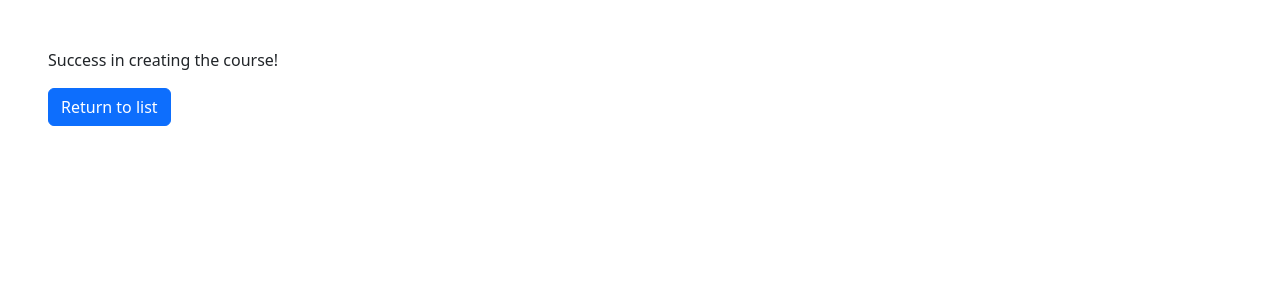
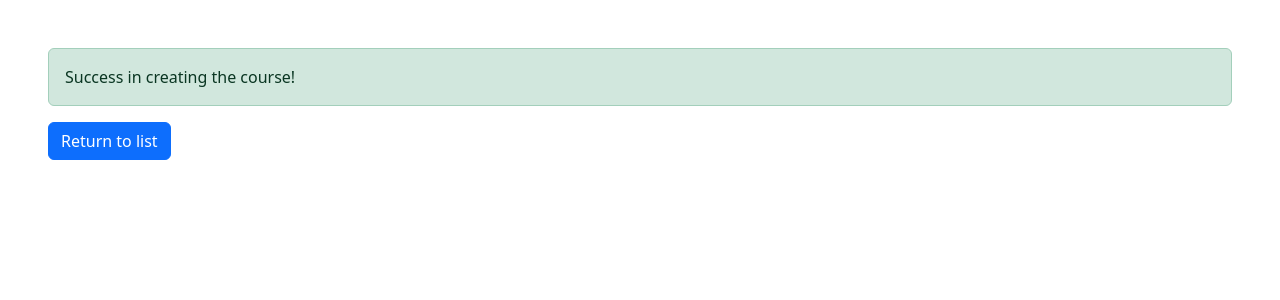
Before and after one commit to GabrielSoaresGomes/sistema-horas-complementares, a Django app: template backend/additional_hours/templates/success_courses.html in a window 1280 px wide. Shown: the part 70-370 px from the top of the page. Run offline with Django 4.2, Linux system fonts and the light colour scheme; the template is opened without the code that fills it, so the values that code supplies are empty.

Commit message:
alterando tela de success

```diff
--- a/backend/additional_hours/templates/success_activity.html
+++ b/backend/additional_hours/templates/success_activity.html
@@ -2,7 +2,9 @@
 
 {% block content %}
     <div class="m-5">
-        <h1>Success in creating the activity!</h1>
+        <div class="alert alert-success" role="alert">
+             Success in creating the activity!
+        </div>
         <a class="btn btn-primary" href="{% url 'activities' %}">Return to list</a>
     </div>
 
--- a/backend/additional_hours/templates/success_courses.html
+++ b/backend/additional_hours/templates/success_courses.html
@@ -2,7 +2,9 @@
 
 {% block content %}
     <div class="m-5">
-        <p>Success in creating the course!</p>
+        <div class="alert alert-success" role="alert">
+             Success in creating the course!
+        </div>
         <a class="btn btn-primary" href="{% url 'courses' %}">Return to list</a>
     </div>
 
```
